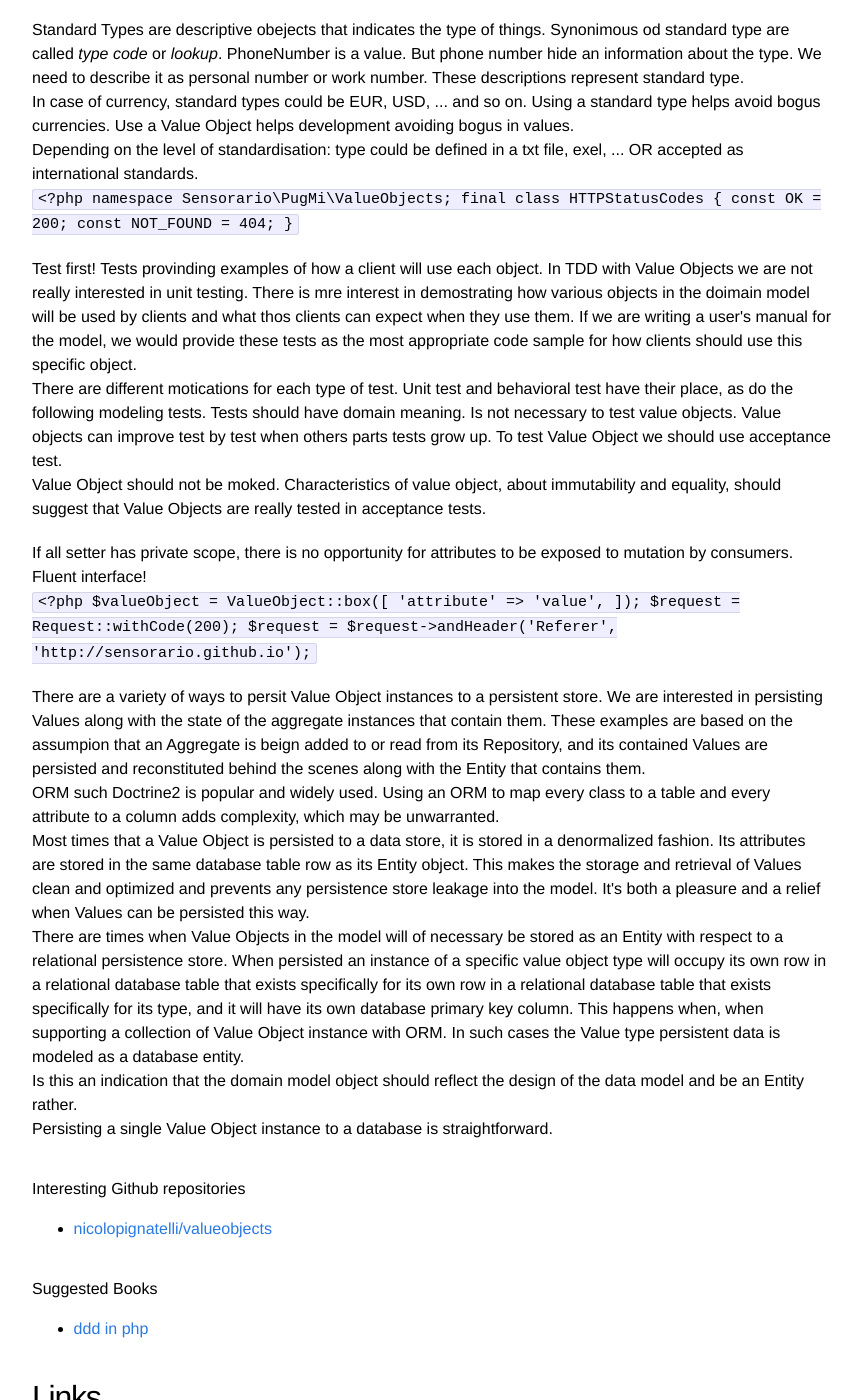
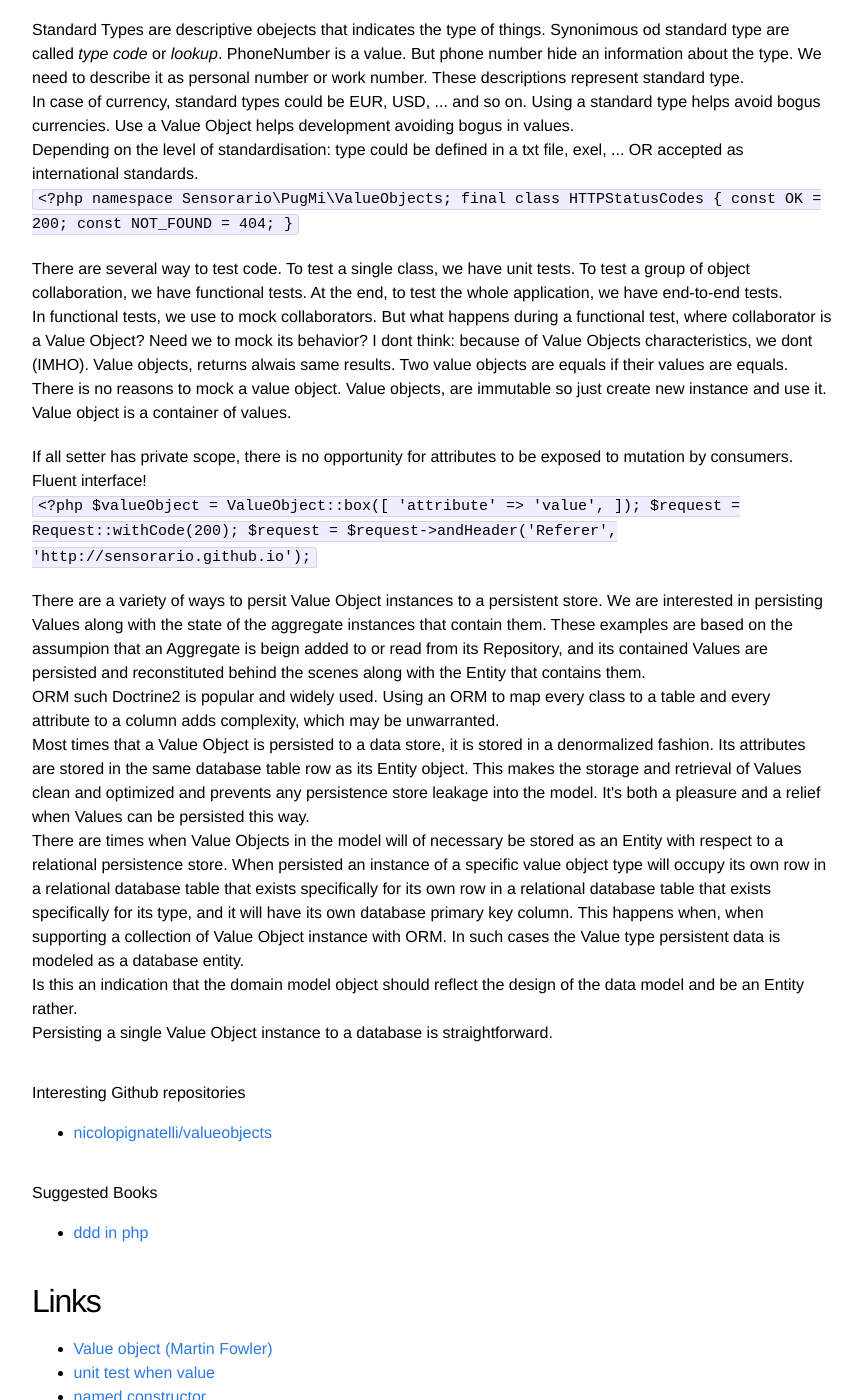
Before and after one commit to sensorario/sensorario.github.io, a Jekyll site: the page built from _posts/2015-05-01-value-objects.markdown, in a window 1280 px wide and 1400 px high, scrolled down 4102 px. Shown: the whole window, without its empty margins (208-1070 px from the left). Built offline with Jekyll 4.4.1, drawn with Linux system fonts in a browser that asks for light colours.

Commit message:
Rewritten testing parts of article

```diff
--- a/_posts/2015-05-01-value-objects.markdown
+++ b/_posts/2015-05-01-value-objects.markdown
@@ -234,9 +234,9 @@ categories: DDD
 </div>
 
 <div class="testing-value-objects">
-    <p>Test first! Tests provinding examples of how a client will use each object. In TDD with Value Objects we are not really interested in unit testing. There is mre interest in demostrating how various objects in the doimain model will be used by clients and what thos clients can expect when they use them. If we are writing a user's manual for the model, we would provide these tests as the most appropriate code sample for how clients should use this specific object.</p>
-    <p>There are different motications for each type of test. Unit test and behavioral test have their place, as do the following modeling tests. Tests should have domain meaning. Is not necessary to test value objects. Value objects can improve test by test when others parts tests grow up. To test Value Object we should use acceptance test.</p>
-    <p>Value Object should not be moked. Characteristics of value object, about immutability and equality, should suggest that Value Objects are really tested in acceptance tests.</p>
+    <p>There are several way to test code. To test a single class, we have unit tests. To test a group of object collaboration, we have functional tests. At the end, to test the whole application, we have end-to-end tests.</p>
+    <p>In functional tests, we use to mock collaborators. But what happens during a functional test, where collaborator is a Value Object? Need we to mock its behavior? I dont think: because of Value Objects characteristics, we dont (IMHO). Value objects, returns alwais same results. Two value objects are equals if their values are equals.</p>
+    <p>There is no reasons to mock a value object. Value objects, are immutable so just create new instance and use it. Value object is a container of values.</p>
 </div>
 
 <div class="implementation">
@@ -275,6 +275,8 @@ categories: DDD
 
     <h2>Links</h2>
     <ul>
+        <li><a href="http://martinfowler.com/bliki/ValueObject.html">Value object (Martin Fowler)</a></li>
+        <li><a href="http://css.dzone.com/articles/unit-testing-when-value">unit test when value</a></li>
         <li><a href="http://verraes.net/2014/06/named-constructors-in-php/">named constructor</a></li>
         <li><a href="http://www.mockobjects.com/2007/04/test-smell-everything-is-mocked.html">don't mock value objects</a></li>
     </ul>
```
